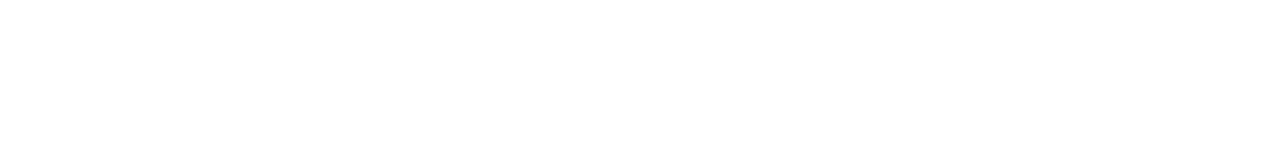
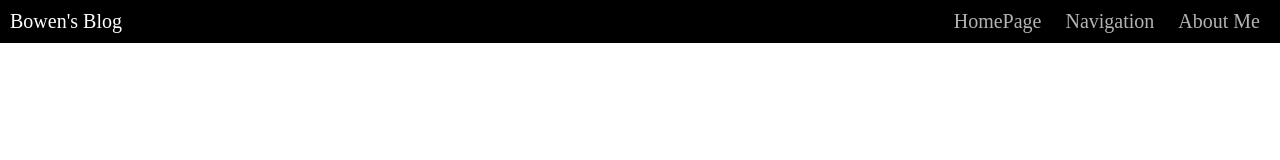
Before and after one commit to BowenYuan95/PersonalWebsite, a plain HTML site: page blogs/blog2.html in a window 1280 px wide. Drawn offline with Linux system fonts and the light colour scheme.

Commit message:
Make blog head to be a JS file so that can be reuse

```diff
--- a/blogs/blog2.html
+++ b/blogs/blog2.html
@@ -3,14 +3,17 @@
     <head>
         <meta charset="utf-8">
         <title>Github to Git on Linux</title>
-        <link rel = "stylesheet" type = "text/css" href = "../css/postersformat.css">
+        <link rel = "stylesheet" type = "text/css" href = "../css/blogformat.css">
         <link rel = "icon" href = "image/huaji.ico" type = "image/x-icon">
         <link rel = "shortcut icon" href = "image/huaji.ico" type = "image/x-icon">
         <link rel = "preconnect" href="https://fonts.gstatic.com">
         <link href= "https://fonts.googleapis.com/css2?family=Noto+Serif+SC:wght@200;400&display=swap" rel="stylesheet">
+        <script type = "module" src = "../script/bloghead.js"></script>
     </head>
 
     <body>
+        <div class = "blogHead">
 
+        </div>
     </body>
 </html>
--- /dev/null
+++ b/css/blogformat.css
@@ -0,0 +1,68 @@
+body{
+    overflow-x: hidden;
+    color: white;
+    font-family: 'Times New Roman', Times, serif;
+    margin: 0 0;
+
+}
+
+p {
+    display: block;
+    margin-block-start: 1em;
+    margin-block-end: 1em;
+    margin-inline-start: 0px;
+    margin-inline-end: 0px;
+}
+
+
+body, html {
+    height: 100%;
+}
+
+.container {
+    background-color: black;
+    height: auto;
+    text-rendering: optimizeLegibility;
+    overflow-x: hidden;
+    margin: 0 0;
+    padding-bottom: 10px;
+}
+
+.wrapper {
+    margin: 0;
+    background-color: black;
+    position: relative;
+    padding: 10px;
+}
+
+
+.title {
+    color: white;
+    text-decoration: none;
+    font-size: 20px;
+    float:left;
+}
+
+.naviBar {
+    float: right;
+}
+
+.navi-link {
+    color: #ffffff;
+    text-decoration: none;
+    opacity: .7;
+    padding: 0 10px;
+    font-size: 20px;
+}
+
+.navi-link:visited{
+    color:white;
+}
+
+.content {
+    background-color: white;
+    border-top: 1px solid #161d24;
+    margin: 0px 0;
+    height: auto;
+    color: black;
+}
--- a/script/bloghead.js
+++ b/script/bloghead.js
@@ -0,0 +1,18 @@
+const pageHead = `
+    <div class = "container" >
+        <div id = "header" class="wrapper">
+            <div id = "head-inner" class= "inner">
+                <a href = "../index.html" class="title">Bowen's Blog</a>
+                <nav class = "naviBar">
+                    <a class = "navi-link" href = "../index.html">HomePage</a>
+                    <a class = "navi-link" href = "../Navigation.html">Navigation</a>
+                    <a class = "navi-link" href = "../AboutMe.html" >About Me</a>
+                </nav>
+            </div>
+        </div>
+    </div>
+`;
+
+const head = document.querySelector(".blogHead");
+
+head.innerHTML = pageHead;
```
Also changed, not shown: blogs/blog1.html (+1 -1 lines).
